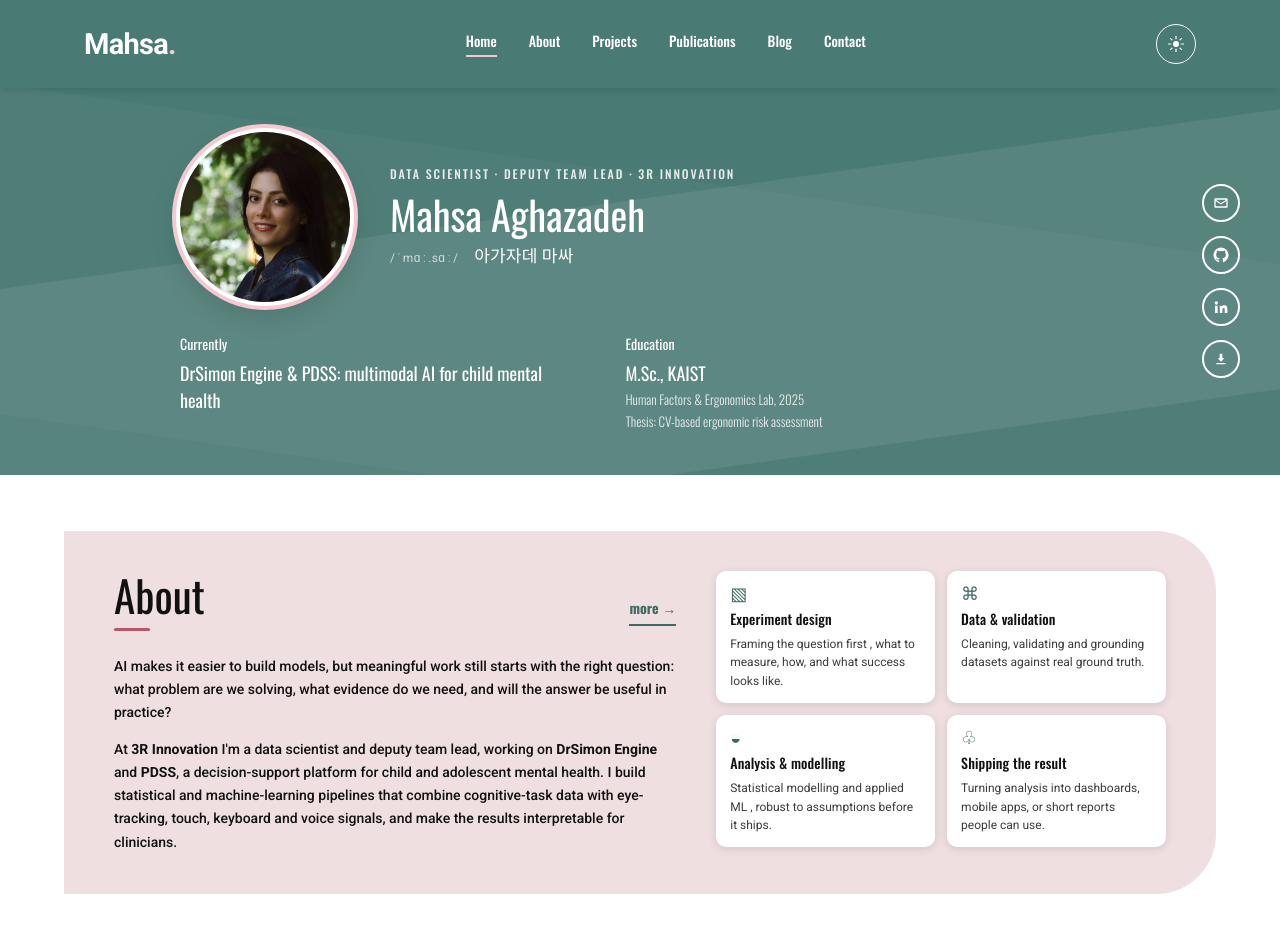
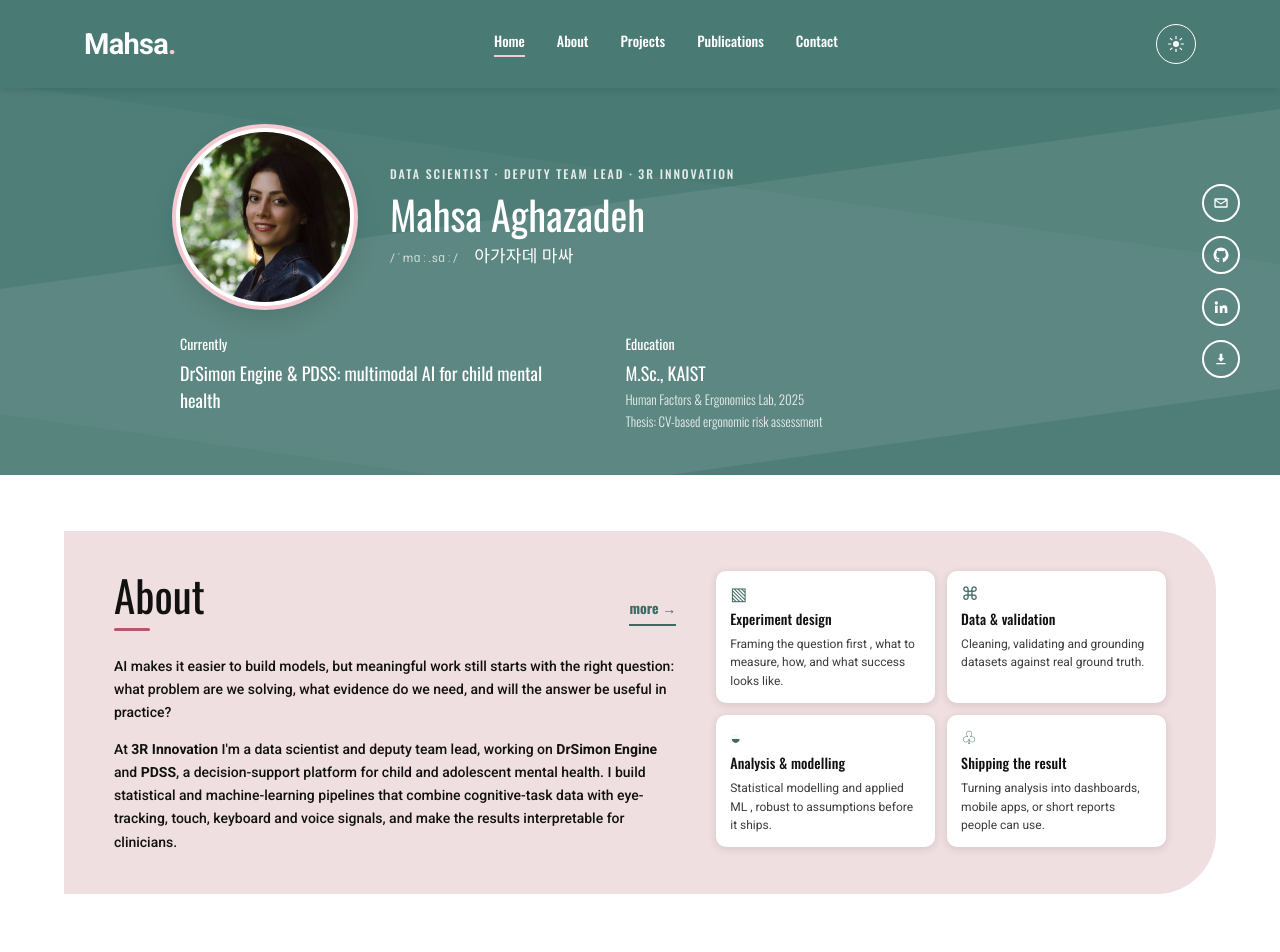
Before and after one commit to mahsa-agz/mahsa-agz.github.io, a Jekyll site: the page built from index.html, in a window 1280 px wide and 1400 px high. Shown: the top 952 px of the window. Built offline with Jekyll 4.4.1, drawn with Linux system fonts in a browser that asks for light colours; some of the changed text lies outside the part shown.

Commit message:
Hide blog from menu, footer and homepage
Controlled by show_blog in _config.yml; post URLs still work.

```diff
--- a/404.html
+++ b/404.html
@@ -15,7 +15,9 @@ permalink: /404.html
     </p>
     <div class="hero__cta">
       <a class="btn btn--primary" href="{{ '/' | relative_url }}">Back home</a>
+      {%- if site.show_blog %}
       <a class="btn btn--ghost" href="{{ '/blog/' | relative_url }}">Read blog</a>
+      {%- endif %}
     </div>
   </div>
 </section>
--- a/_config.yml
+++ b/_config.yml
@@ -9,6 +9,10 @@ author: Mahsa Aghazadeh
 email: mahsa.agzdh@gmail.com
 github_username: mahsa-agz
 linkedin_url: https://www.linkedin.com/in/mahsaagz
+
+# Set to true to show the Blog in the menu, footer and homepage again.
+# Post URLs keep working either way.
+show_blog: false
 
 # Posts live under /blog/<slug>.html so existing URLs keep working.
 permalink: /blog/:slug.html
--- a/_includes/footer.html
+++ b/_includes/footer.html
@@ -38,6 +38,7 @@
     </div>
     <nav class="footer-nav" aria-label="Footer navigation">
       {%- for item in site.data.nav.items -%}
+        {%- if item.url == "/blog/" and site.show_blog != true -%}{%- continue -%}{%- endif -%}
         {%- assign first_char = item.url | slice: 0, 1 -%}
         {%- if first_char == "#" -%}
           <a href="{{ item.url }}">{{ item.label }}</a>
--- a/_includes/home-nav.html
+++ b/_includes/home-nav.html
@@ -8,6 +8,7 @@
     <a class="logo" href="{{ '/' | relative_url }}">Mahsa<span>.</span></a>
     <nav class="nav" id="site-nav" aria-label="Main navigation">
       {%- for item in site.data.nav.items -%}
+        {%- if item.url == "/blog/" and site.show_blog != true -%}{%- continue -%}{%- endif -%}
         {%- assign first_char = item.url | slice: 0, 1 -%}
         {%- assign is_current = false -%}
         {%- if item.url == page.url -%}
--- a/index.html
+++ b/index.html
@@ -217,7 +217,8 @@ permalink: /
   </div>
 </section>
 
-<!-- NOTES / BLOG TEASER ,  auto-pulls the 3 most-recent posts -->
+<!-- NOTES / BLOG TEASER ,  auto-pulls the 3 most-recent posts (hidden unless site.show_blog) -->
+{%- if site.show_blog %}
 <section class="latest" id="blog">
   <div class="latest-panel">
     <div class="latest-head">
@@ -251,3 +252,4 @@ permalink: /
     </div>
   </div>
 </section>
+{%- endif %}
--- a/styles/home.css
+++ b/styles/home.css
@@ -733,6 +733,8 @@ img { max-width: 100%; display: block; }
    NOTES / LATEST (blog teaser)
    ============================================================= */
 .latest { padding: var(--section-gap) 0 64px; }
+/* Whatever section ends the homepage keeps space above the footer. */
+main > section:last-child { padding-bottom: 64px; }
 .latest-panel {
   max-width: 90%;
   margin: 0 auto;
```
